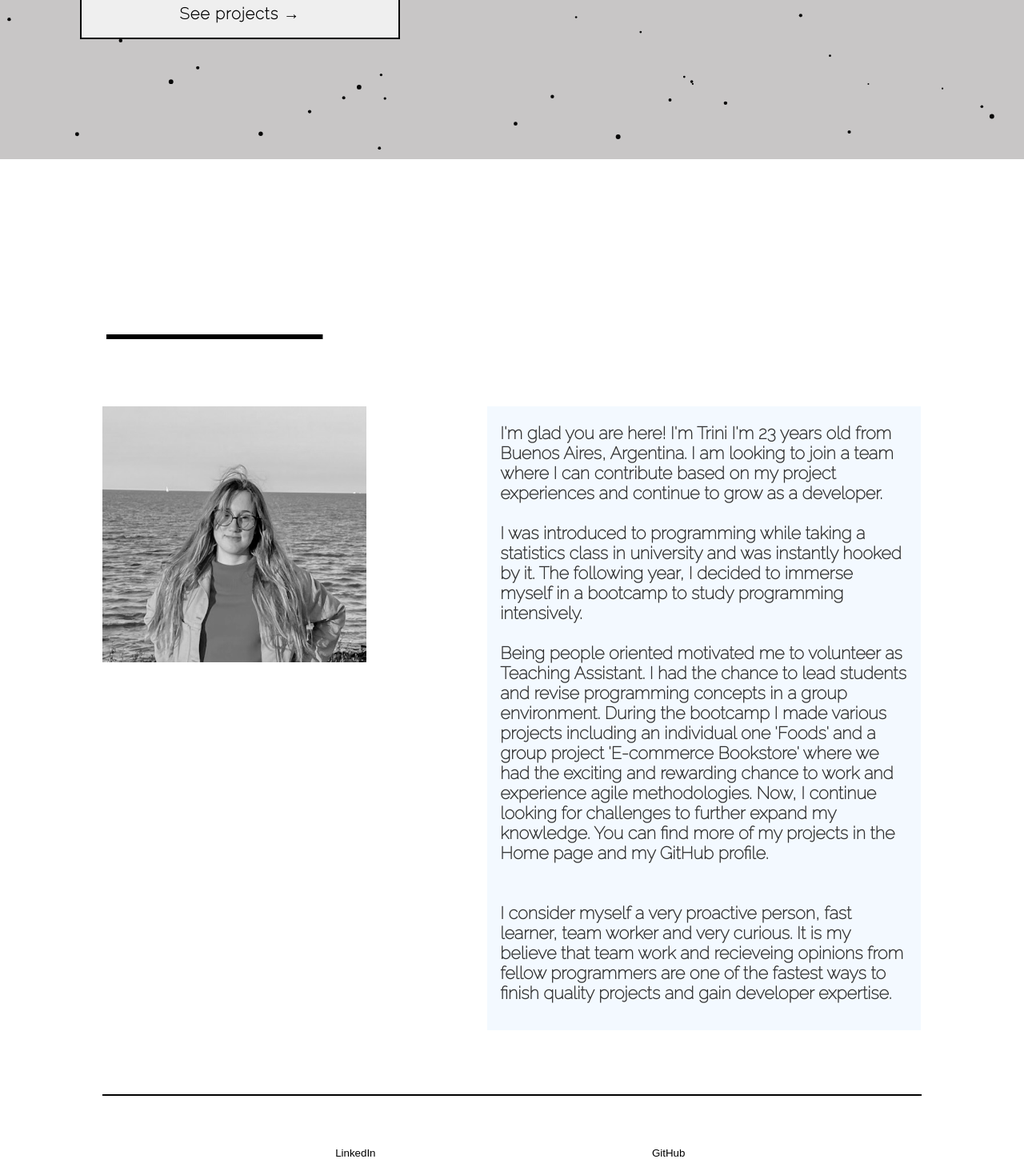
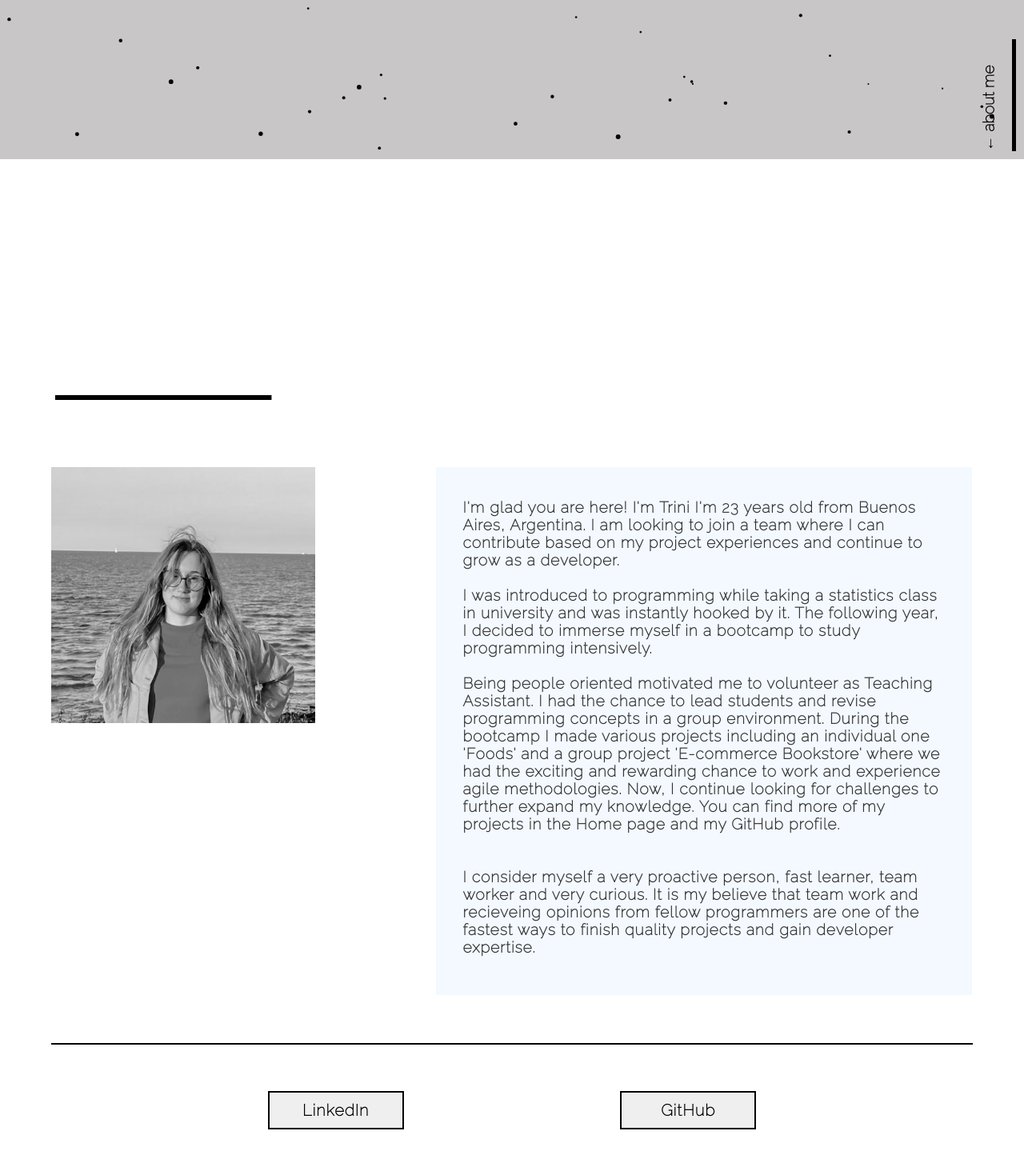
Before and after one commit to Trinigv/Portfolio, a React (Create React App) app: page / in a window 1280 px wide. Shown: the part 601-2070 px from the top of the page at 80% size. Built offline with nearby package versions, Linux system fonts and the light colour scheme.

Commit message:
Added arrow in landing, added letter spacing and button effects in landing, change in resume

```diff
--- a/src/components/NavBar.jsx
+++ b/src/components/NavBar.jsx
@@ -6,7 +6,7 @@ import { useLocation } from 'react-router-dom';
 
 function Pills() {
 	const saveFile = () => {
-		saveAs('https://docdro.id/RB5Eo5A', 'triniCV.pdf');
+		saveAs('https://docdro.id/CKKbGBh');
 	};
 	const location = useLocation();
 	return (
@@ -41,7 +41,7 @@ function Pills() {
 				)}
 				<Nav.Item className='right'>
 					<button className='navbarbutton' onClick={saveFile}>
-						Download CV
+						Resume
 					</button>
 				</Nav.Item>
 			</div>
--- a/src/components/about/About.css
+++ b/src/components/about/About.css
@@ -17,14 +17,12 @@
     font-size: x-large;
     margin-left: 1px;
     margin-right: 1px;
+    letter-spacing: 3px;
 }
-
-
-
-
 
 .text{
     padding: 3%;
+    letter-spacing: 3px;
 }
 
 #trini{
@@ -41,9 +39,10 @@ hr{
     width: 100%;
     height: 2px;
     border: 0 none;
-    margin-top: 80px;
+    margin-top: 60px;
     margin-bottom: 40px;
     background-color:rgb(0, 0, 0);
+
 }
 
 .aboutbuttons{
@@ -51,20 +50,32 @@ hr{
     justify-content: space-evenly;
     align-items: center;
     margin-top: 5%;
+
 }
 
 .b{
     color: black;
-    background-color: white;
-    width: 150px;
-    height: 40px;
-    border: none;
-
+    border: 2px solid black;
+    border-radius: 0px;
+    padding: 10px 15px;
+    display: inline-block;
+    font-family: 'Raleway', sans-serif;
+    font-weight:bolder;
+    font-size: 20px;
+    letter-spacing: 1px;
+    cursor: pointer;
+    box-shadow: inset 0 0 0 0 black;
+    -webkit-transition: ease-out 0.3s;
+    -moz-transition: ease-out 0.3s;
+    transition: ease-out 0.1s;
+    width: 170px;
 }
 
 .b:hover{
-    background-color: #EF8354;
+    box-shadow: inset 400px 0 0 0 black;
     color: white;
+    transition: 1s
+
 }
 
 
--- a/src/components/cards/cards.css
+++ b/src/components/cards/cards.css
@@ -8,9 +8,11 @@
 
 .text{
     margin-top: 5px;
-    font-size: 90%;
+    font-size: 80%;
     color: black;
     font-weight: bold;
+    letter-spacing: 1px;
+    padding: 5%;
 }
 @media only screen and (max-width: 600px){
     .text{
@@ -44,6 +46,7 @@
 #complete{
     font-family: 'Raleway', sans-serif;
     font-size: x-large;
+    letter-spacing: 1px;
 
 }
 
--- a/src/components/cards/cards.jsx
+++ b/src/components/cards/cards.jsx
@@ -12,15 +12,15 @@ function Cards() {
 						<img id='cardimg' src={bookovich} alt='loading' />
 					</div>
 					<div className='text'>
-						📍 Created fundametal database models and Entity
-						Relationship Diagram <br /> 📍 Programmed 'Register' and
-						'Log In' routes for webpage users <br /> 📍 Pogrammed a
+						✔️ Created fundametal database models and Entity
+						Relationship Diagram <br /> ✔️ Programmed 'Register' and
+						'Log In' routes for webpage users <br /> ✔️ Pogrammed a
 						middleware to generate JSON Web Token with Passport JS{' '}
-						<br /> 📍 Configured Firebase authentication <br /> 📍
+						<br /> ✔️ Configured Firebase authentication <br /> ✔️
 						Coded Google registration routes to incorporate Google
 						users to our database
-						<br /> 📍 Connected backend routes of cart changes to
-						frontend funcionallity <br /> 📍 Programmed mailing
+						<br /> ✔️ Connected backend routes of cart changes to
+						frontend funcionallity <br /> ✔️ Programmed mailing
 						logic in React frontend
 					</div>
 					<div className='button'>
--- a/src/components/landing/landing.css
+++ b/src/components/landing/landing.css
@@ -2,7 +2,7 @@
     display: flex;
     justify-content: left;
     align-items: left;
-    margin-top: 150px;
+    margin-top: 100px;
     margin-left: 100px;
     font-family: 'Raleway', sans-serif;
     font-size: 170%
@@ -36,6 +36,24 @@
         margin-left: 5px;
     }
 }
+.vl{
+    margin-top: 50px;
+    border-right: thick solid #000000;
+    height: 140px;
+    margin-right: 10px;
+    display: flex;
+    flex-direction: row-reverse;
+}
+
+.direction{
+    text-orientation: mixed;
+    writing-mode:vertical-lr;
+    transform: rotate(180deg);
+    font-family:  'Raleway', sans-serif;
+    color: black;
+    font-size: larger;
+    font-weight: 900;
+}
 
 #landbutton{
     color: black;
@@ -53,6 +71,7 @@
     -moz-transition: ease-out 0.3s;
     transition: ease-out 0.1s;
     width: 400px;
+    transition: .8s;
 }
 
 #landbutton:hover {
@@ -81,7 +100,7 @@
     display: flex;
     justify-content:space-evenly;
     flex-direction: column;
-    padding: 10%;
+    padding: 5%;
 }
 
 #imgjs{
--- a/src/components/landing/landing.jsx
+++ b/src/components/landing/landing.jsx
@@ -46,6 +46,11 @@ function Landing() {
 					<button id='landbutton'> See projects → </button>
 				</Link>
 			</div>
+			<div className='vl'>
+				{' '}
+				<p className='direction'> ← about me </p>
+			</div>
+
 			<div>
 				{' '}
 				<Back />
```
Also changed, not shown: 1 other file (tests, documents, lock files or other folders).
